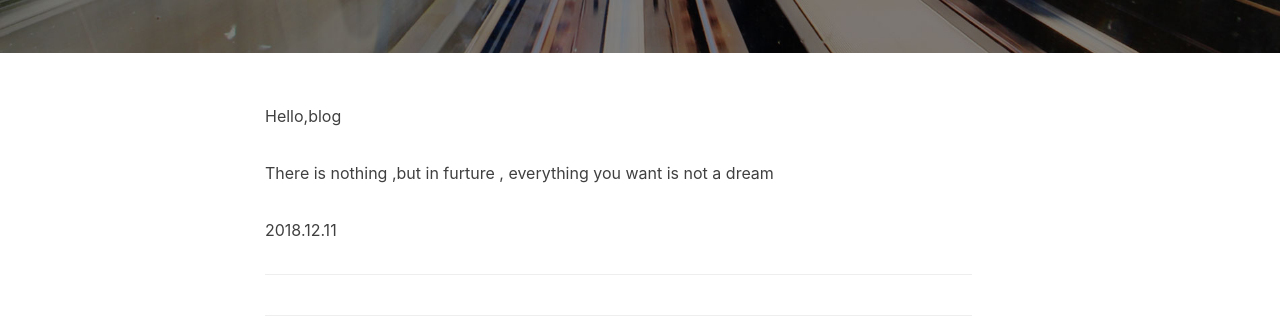
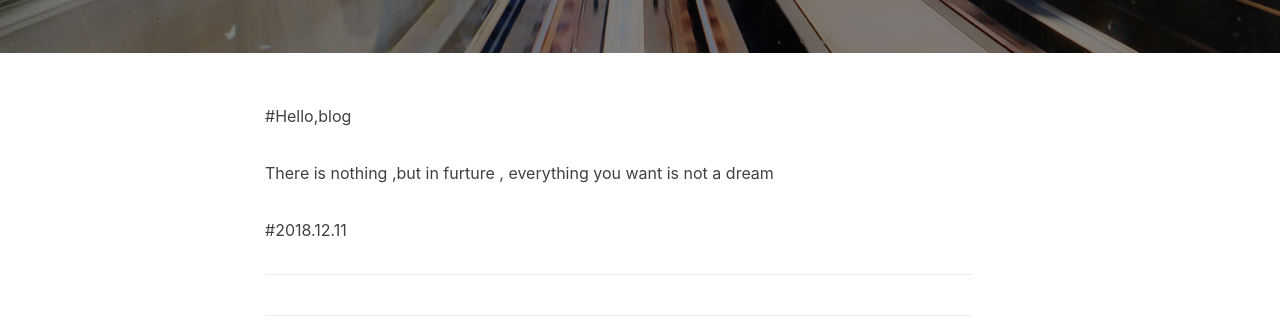
Before and after one commit to udmilck/udmilck.github.io, a Jekyll site: the page built from _posts/2018-12-11-hello-2019.markdown, in a window 1280 px wide. Shown: the part 470-795 px from the top of the page. Built offline with Jekyll 4.4.1, drawn with Linux system fonts in a browser that asks for light colours; nearby versions of some CDN libraries; comment, search, counter and statistics services are not loaded.

```diff
--- a/_posts/2018-12-11-hello-2019.markdown
+++ b/_posts/2018-12-11-hello-2019.markdown
@@ -8,8 +8,8 @@ header-img: "img/post-bg-2018.jpg"
 tags:
     - 生活
 ---
-Hello,blog
+#Hello,blog
 
 There is nothing ,but in furture , everything you want is not a dream
 
-2018.12.11
+#2018.12.11
```
